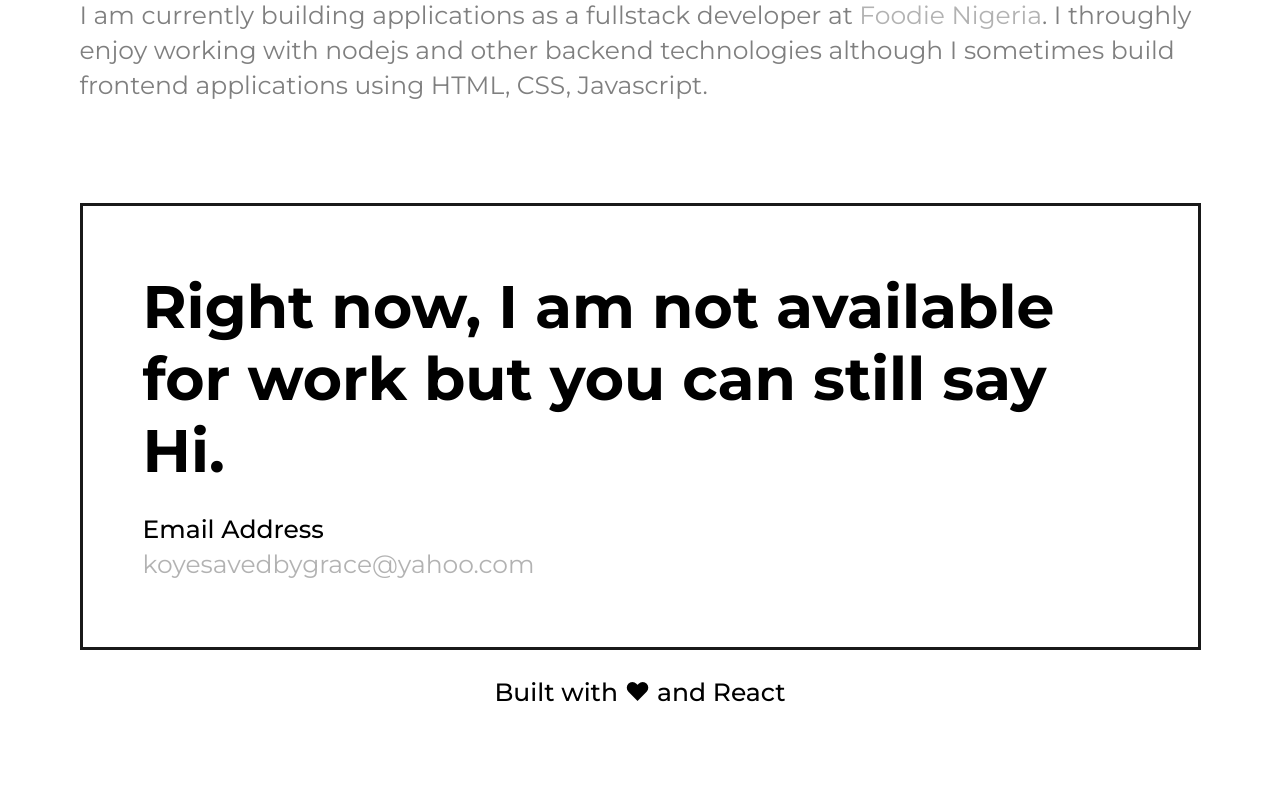
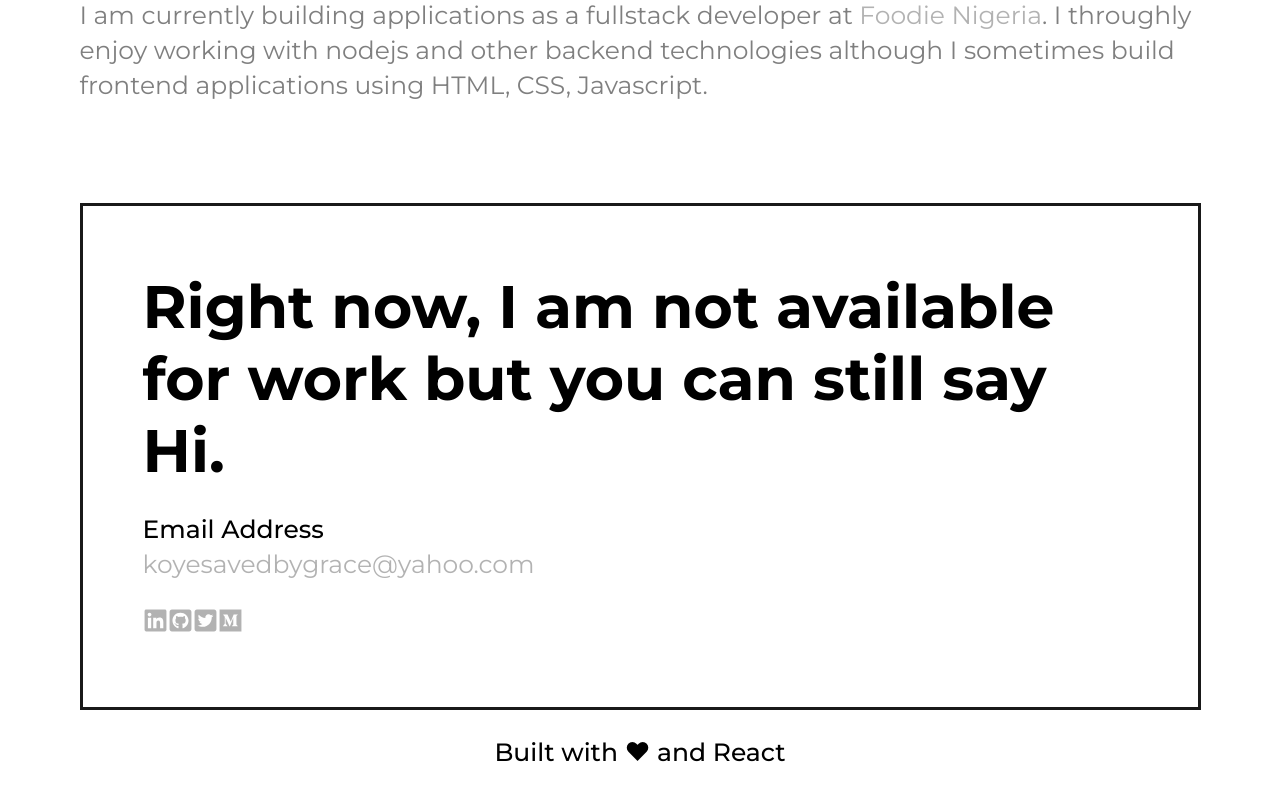
Before and after one commit to adekoyejoakinhanmi/Portfolio, a React (Create React App) app: page / in a window 1280 px wide. Shown: the part 348-1148 px from the top of the page. Before the commit the page ends 1108 px from the top, so only its background shows below. Built offline with nearby package versions, Linux system fonts and the light colour scheme.

Commit message:
add and style social media icon links

```diff
--- a/src/App.css
+++ b/src/App.css
@@ -46,6 +46,9 @@ a{
   color: rgba(0, 0, 0, 0.3);
   text-decoration: none;
 }
+.social-icons a:hover{
+  border-bottom: none;
+}
 a:hover{
   color: rgba(0, 0, 0, 0.4);
   border-bottom: 2px dashed rgba(0, 0, 0, 0.4)
--- a/src/Footer/Footer.js
+++ b/src/Footer/Footer.js
@@ -1,4 +1,5 @@
 import React from "react";
+import { FaGithubSquare, FaTwitterSquare, FaMedium, FaLinkedin } from "react-icons/fa";
 
 export default class Footer extends React.Component{
   constructor (props) {
@@ -14,6 +15,12 @@ export default class Footer extends React.Component{
             <div className="contact-box">
               <p>Email Address</p>
               <a href="mailto:koyesavedbygrace@yahoo.com">koyesavedbygrace@yahoo.com</a>
+              <p className="social-icons">
+                <a href="https://www.linkedin.com/in/aakinhanmid/" target="blank"><FaLinkedin/></a>
+                <a href="https://www.github.com/adekoyejoakinhanmi" target="blank"><FaGithubSquare/></a>
+                <a href="https://www.twitter.com/senorNigeria" target="blank"><FaTwitterSquare/></a>
+                <a href="https://medium.com/@senorNigeria" target="blank"><FaMedium/></a>
+              </p>
             </div>
           </div>
           <p className="text-center">Built with &hearts; and React </p>
```
Also changed, not shown: 1 other file (tests, documents, lock files or other folders).
